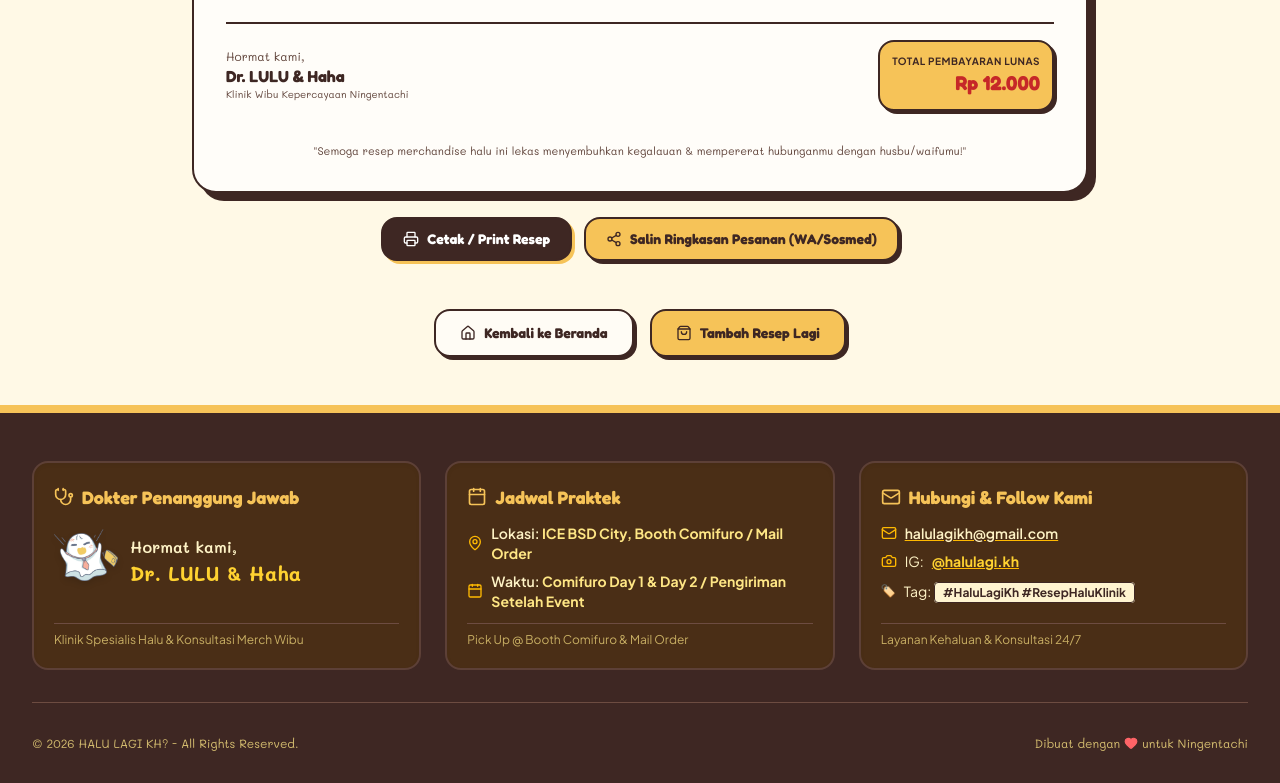
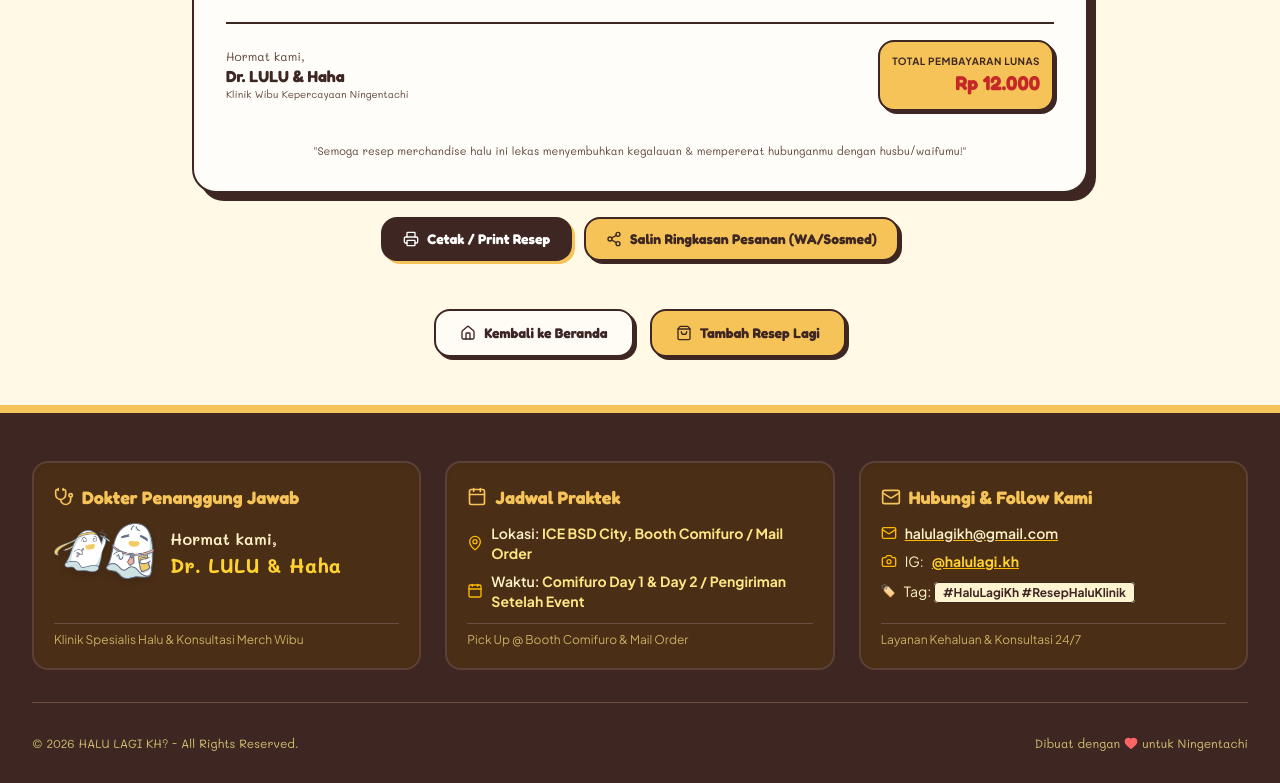
Before and after one commit to mikaelaldy/halu-lagi-kh, a React (Vite) app: page /thank-you in a window 1280 px wide. Shown: the part 1524-2307 px from the top of the page. Built offline with nearby package versions, Linux system fonts and the light colour scheme; no server answers.

Commit message:
feat: show mascot m6 next to m5 in Footer doctor card (#13)
Co-authored-by: Mika <mikaelships@gmail.com>

```diff
--- a/src/components/Footer.tsx
+++ b/src/components/Footer.tsx
@@ -16,12 +16,20 @@ export const Footer: React.FC = () => {
                 Dokter Penanggung Jawab
               </h4>
               <div className="flex items-end gap-3">
-                <img
-                  src="/images/brand/mascot-1.webp"
-                  alt="Maskot Dr. LULU dan Haha"
-                  loading="lazy"
-                  className="w-16 h-16 object-contain shrink-0 drop-shadow-md"
-                />
+                <div className="flex items-end -space-x-2 shrink-0">
+                  <img
+                    src="/images/brand/mascot-6.webp"
+                    alt="Maskot Haha"
+                    loading="lazy"
+                    className="w-14 h-14 object-contain drop-shadow-md relative z-10"
+                  />
+                  <img
+                    src="/images/brand/mascot-5.webp"
+                    alt="Maskot Dr. LULU"
+                    loading="lazy"
+                    className="w-14 h-14 object-contain drop-shadow-md"
+                  />
+                </div>
                 <p className="font-doodle text-base text-amber-100 font-semibold">
                   Hormat kami,<br />
                   <span className="text-xl font-bold text-amber-300">{CLINIC_INFO.doctors}</span>
```
